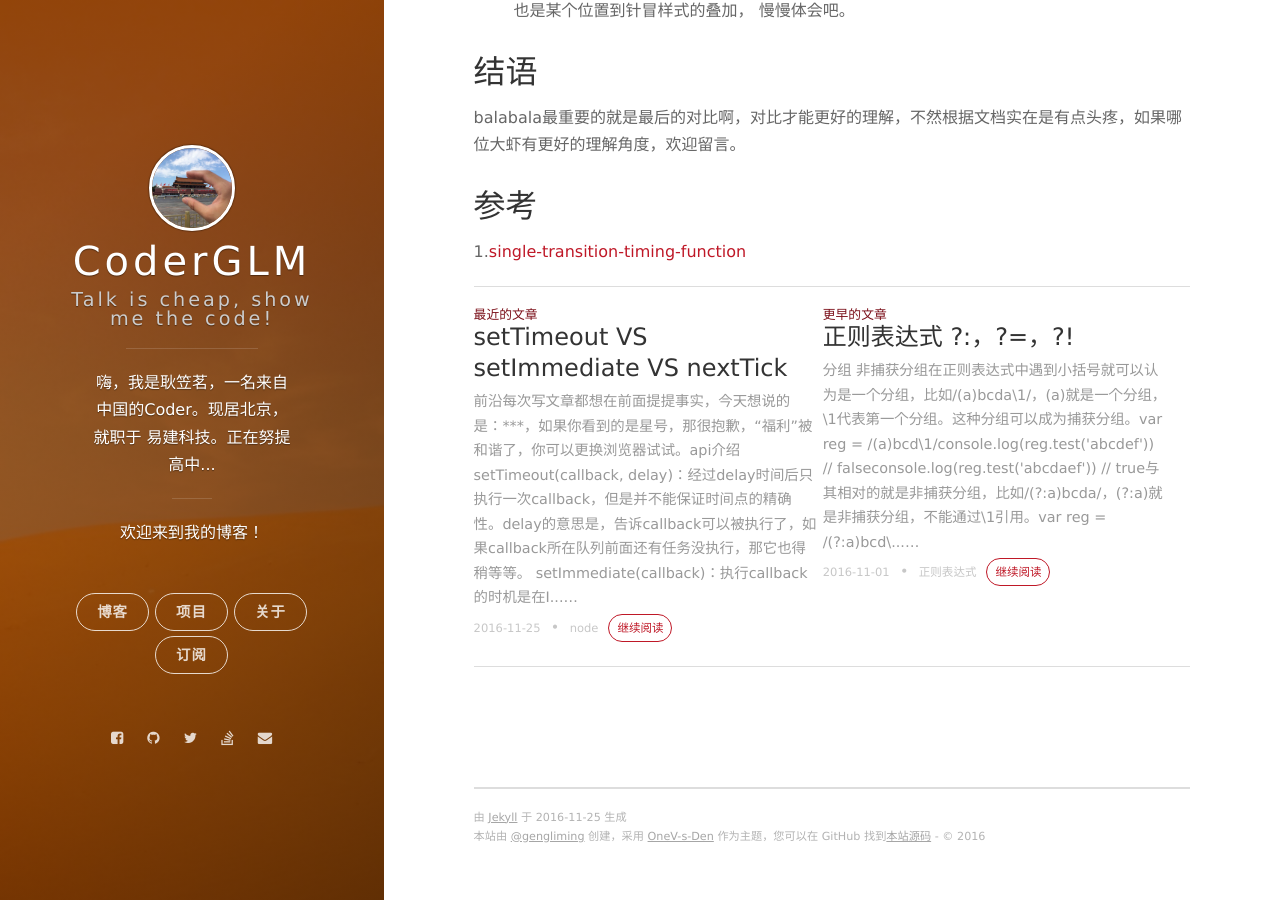
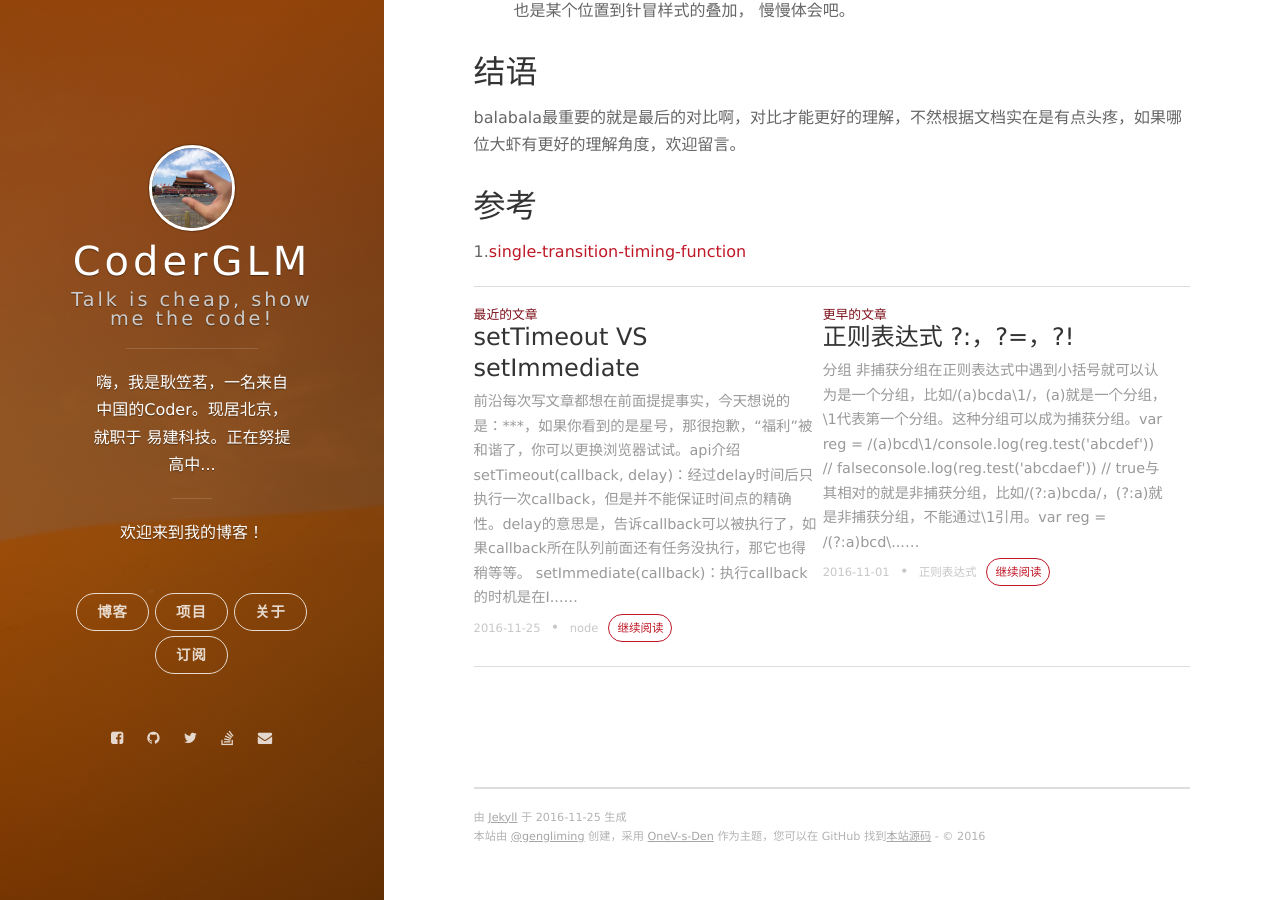
Before and after one commit to CoderLim/jekyll-based-blog, a Jekyll site: the page built from _posts/2016-11-09-css3-timing-function-steps.markdown, in a window 1280 px wide and 900 px high, scrolled down 4544 px. Built offline with Jekyll 4.4.1, drawn with Linux system fonts in a browser that asks for light colours; nearby versions of some CDN libraries; comment, search, counter and statistics services are not loaded.

Commit message:
修改markdown语法错误

```diff
--- a/_posts/2016-11-25-setTimeout-setImmediate-nextTick.markdown
+++ b/_posts/2016-11-25-setTimeout-setImmediate-nextTick.markdown
@@ -1,6 +1,6 @@
 ---
 layout: post
-title: setTimeout VS setImmediate VS nextTick
+title: setTimeout VS setImmediate
 date: 2016.11.25 13:10.000000000 +09:00
 category: node
 description: 本文章主要是简单聊聊setTimeout、setImmediate、nextTick的区别，虽然还有很多不确定，但是还是值得一看的。
@@ -77,7 +77,7 @@
 还有一种[说法][1]提到了，setTimeout与Immediate不是同一队列，所以会出现不可预测的先后执行。
 有何不顺眼的地方欢迎指正。
 
-1. https://github.com/nodejs/node-v0.x-archive/issues/6034 说到setTimeout与setImmediate不是同一队列
+[1]. https://github.com/nodejs/node-v0.x-archive/issues/6034 说到setTimeout与setImmediate不是同一队列
 
 ## 参考
 
```
